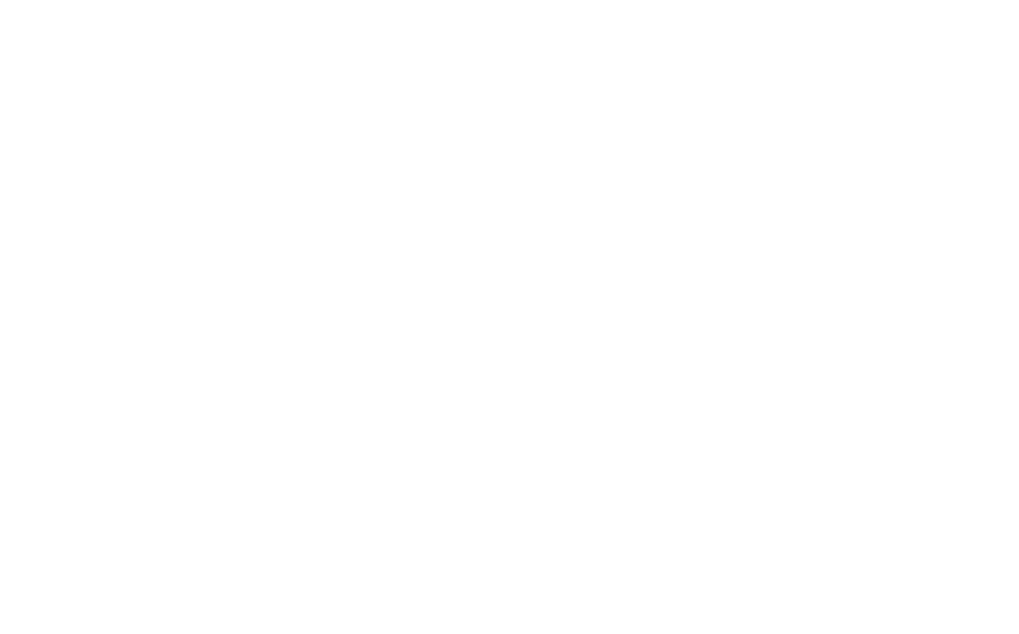
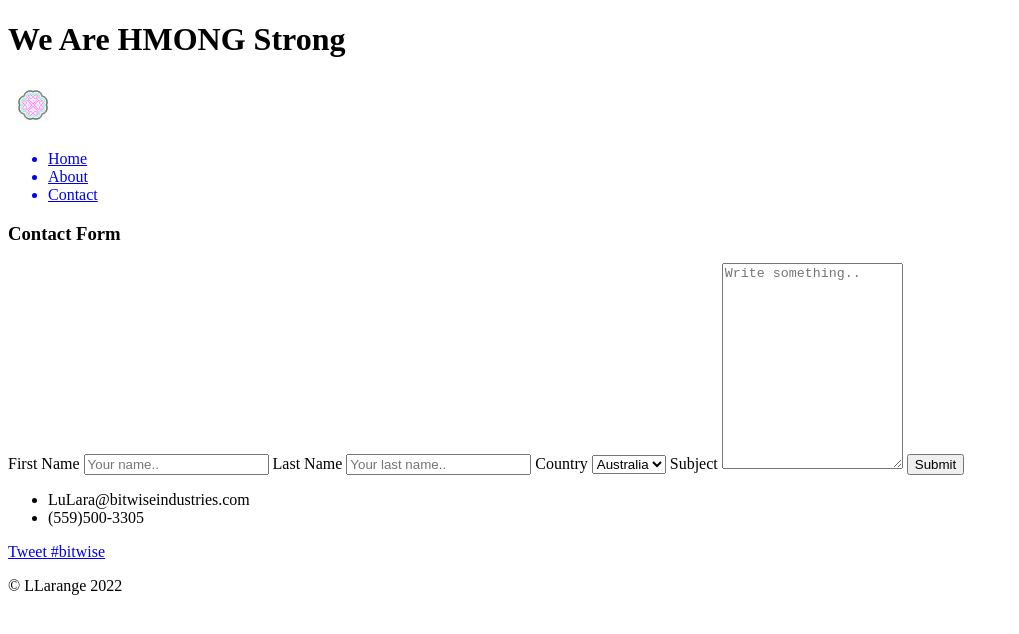
Before and after one commit to Rimudo09/Final-Project-032422, a plain HTML site: page contact.html in a window 1280 px wide. Shown: the whole page, without its empty margins (0-1019 px from the left). Drawn offline with Linux system fonts and the light colour scheme.

Commit message:
Add files via upload

```diff
--- a/contact.html
+++ b/contact.html
@@ -1,6 +1,30 @@
 <!DOCTYPE html>
 <html lang="en">
 <head>
+
+  <!-- head and nav bar -->
+  <body>
+    <header>
+        <h1 class="header">
+            We Are HMONG Strong
+        </h1>
+    </header>
+
+
+
+    <nav class="navbar">
+        <a href="https://en.wikipedia.org/wiki/Hmong_people" target="_blank">
+            <img class="logo" src="/img/icon.png" alt="hmong logo" style="height: 50px; width: 50px;">
+        </a>
+        <ul class="nav list">
+            <a href="index.html"><li class="list item">Home</li></a>
+            <a href="about.html"><li class="list item">About</li></a>
+            <a href="contact.html"><li class="list item">Contact</li></a>
+
+        </ul>
+    </nav>
+</header>
+<!-- end of head and nav -->
     <meta charset="UTF-8">
     <meta http-equiv="X-UA-Compatible" content="IE=edge">
     <meta name="viewport" content="width=device-width, initial-scale=1.0">
@@ -8,6 +32,39 @@
     <title>Contact</title>
 </head>
 <body>
+    <h3>Contact Form</h3>
 
+<div class="container">
+  <form action="/action_page.php">
+    <label for="fname">First Name</label>
+    <input type="text" id="fname" name="firstname" placeholder="Your name..">
+
+    <label for="lname">Last Name</label>
+    <input type="text" id="lname" name="lastname" placeholder="Your last name..">
+
+    <label for="country">Country</label>
+    <select id="country" name="country">
+      <option value="australia">Australia</option>
+      <option value="canada">Canada</option>
+      <option value="usa">USA</option>
+    </select>
+
+    <label for="subject">Subject</label>
+    <textarea id="subject" name="subject" placeholder="Write something.." style="height:200px"></textarea>
+
+    <input type="submit" value="Submit">
+  </form>
+</div>
+<!-- footer -->
+<footer class="footer">
+  <ul>
+    <li  class="footer-contact1">LuLara@bitwiseindustries.com</li>
+    <li  class="footer-contact2">(559)500-3305</li>
+  </ul>
+  <a><a href="https://twitter.com/intent/tweet?button_hashtag=bitwise&ref_src=twsrc%5Etfw" class="twitter-hashtag-button" data-size="large" data-show-count="false">Tweet #bitwise</a><script async src="https://platform.twitter.com/widgets.js" charset="utf-8"></script></a>
+      <a></a>
+      <p class="footer-cr">&#169; LLarange 2022</p>
+</div>
+</footer>
 </body>
 </html>
```
Also changed, not shown: index.html (+47 -17 lines).
